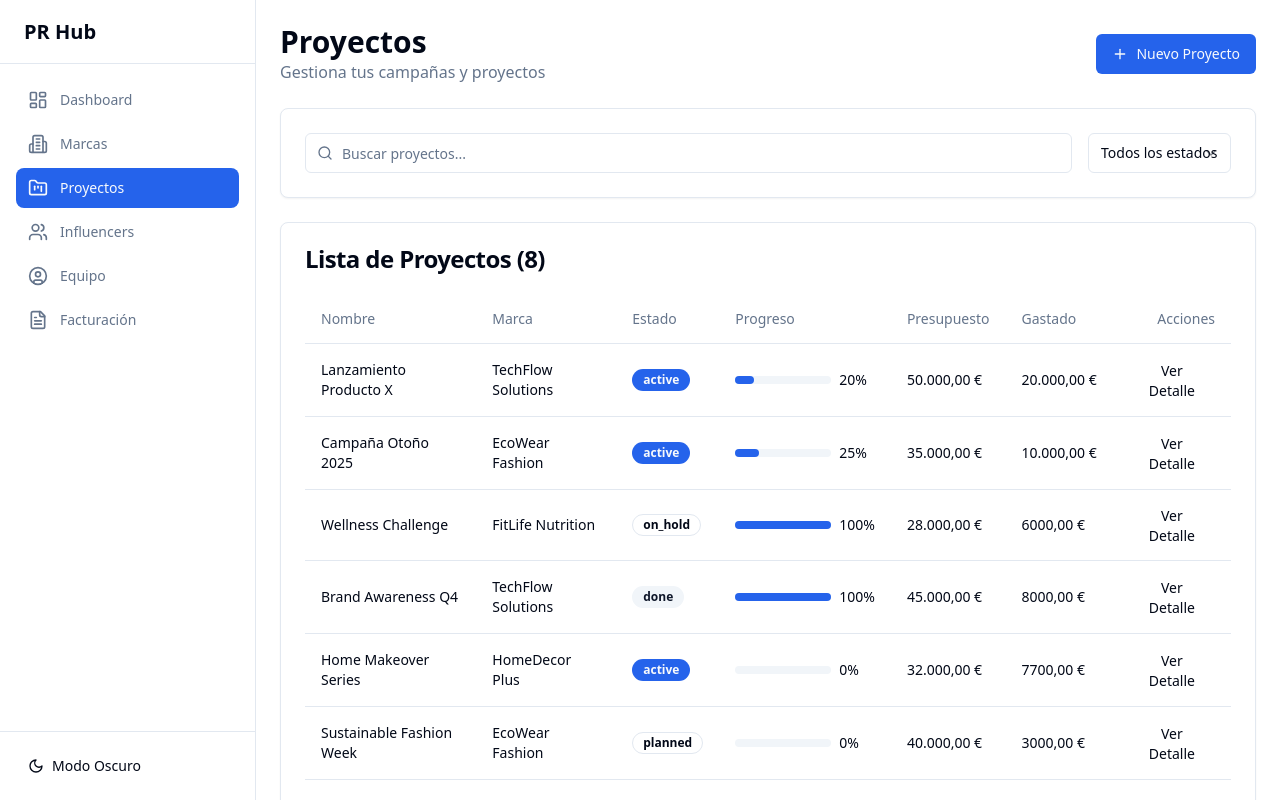
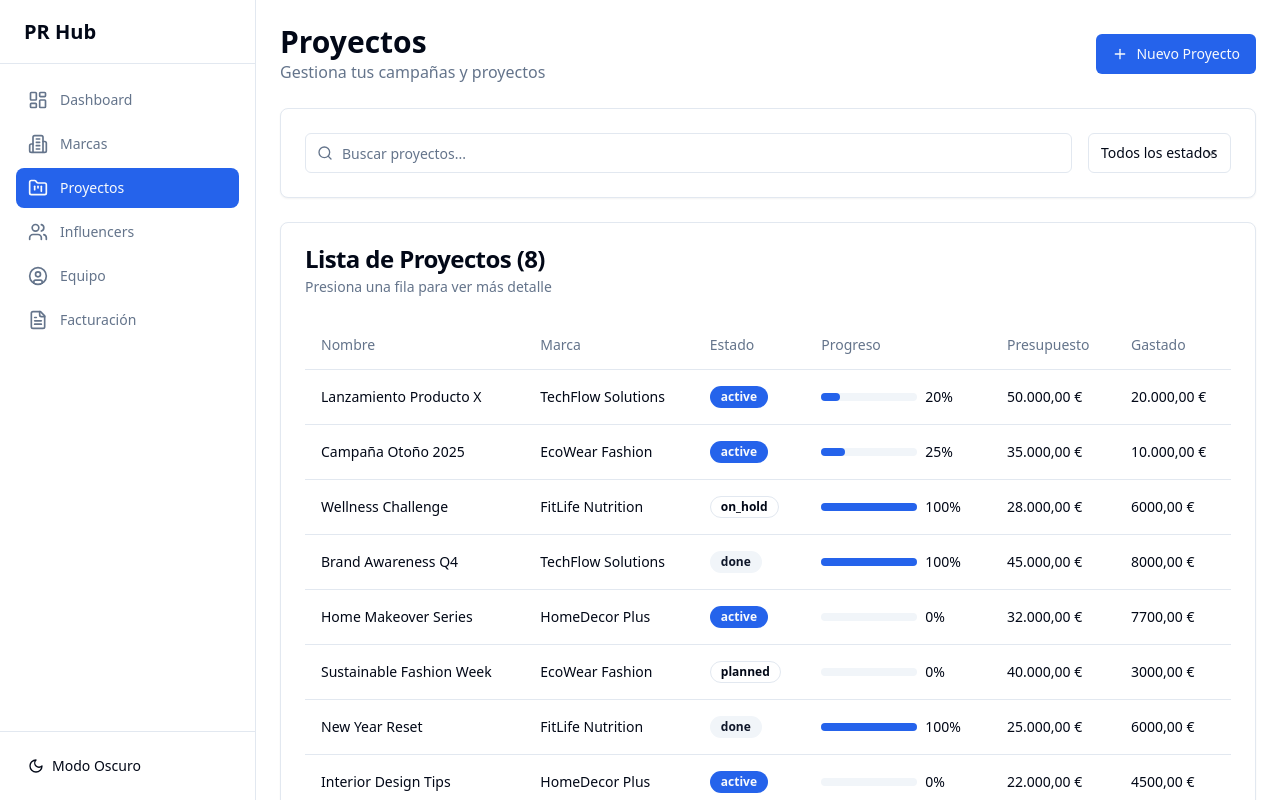
Before and after one commit to tomasrodriguez1/prhub_test2, a React (Vite) app: page /projects in a window 1280 px wide. Shown: the top 800 px of the page. Built offline with nearby package versions, Linux system fonts and the light colour scheme.

Commit message:
Ajustes de navegación

```diff
--- a/src/pages/BrandDetailPage.tsx
+++ b/src/pages/BrandDetailPage.tsx
@@ -1,4 +1,4 @@
-import { useParams, Link } from 'react-router-dom';
+import { useParams, useNavigate, Link } from 'react-router-dom';
 import { useStore } from '../store/useStore';
 import { Card, CardContent, CardHeader, CardTitle } from '../components/ui/card';
 import { Badge } from '../components/ui/badge';
@@ -10,6 +10,7 @@ import { Table, TableBody, TableCell, TableHead, TableHeader, TableRow } from '.
 export function BrandDetailPage() {
   const { id } = useParams<{ id: string }>();
   const { brands, invoices, projects, brandHistories, projectInfluencers, influencers } = useStore();
+  const navigate = useNavigate();
 
   const brand = brands.find((b) => b.id === id);
   if (!brand) {
@@ -170,6 +171,7 @@ export function BrandDetailPage() {
       <Card>
         <CardHeader>
           <CardTitle>Influencers Recurrentes</CardTitle>
+          <p className="text-sm text-muted-foreground mt-2">Presiona una fila para ver más detalle</p>
         </CardHeader>
         <CardContent>
           <Table>
@@ -179,23 +181,19 @@ export function BrandDetailPage() {
                 <TableHead>Plataformas</TableHead>
                 <TableHead>Alcance</TableHead>
                 <TableHead>Tarifa Base</TableHead>
-                <TableHead className="text-right">Acciones</TableHead>
               </TableRow>
             </TableHeader>
             <TableBody>
               {brandInfluencers.map((inf) => (
-                <TableRow key={inf!.id}>
+                <TableRow
+                  key={inf!.id}
+                  className="cursor-pointer hover:bg-muted/50"
+                  onClick={() => navigate(`/influencers/${inf!.id}`)}
+                >
                   <TableCell className="font-medium">{inf!.nombre}</TableCell>
                   <TableCell>{inf!.plataformas.join(', ')}</TableCell>
                   <TableCell>{inf!.alcance.toLocaleString()}</TableCell>
                   <TableCell>{formatCurrency(inf!.tarifaBase)}</TableCell>
-                  <TableCell className="text-right">
-                    <Link to={`/influencers/${inf!.id}`}>
-                      <Button variant="ghost" size="sm">
-                        Ver Detalle
-                      </Button>
-                    </Link>
-                  </TableCell>
                 </TableRow>
               ))}
             </TableBody>
--- a/src/pages/BrandsPage.tsx
+++ b/src/pages/BrandsPage.tsx
@@ -1,5 +1,5 @@
 import { useState } from 'react';
-import { Link } from 'react-router-dom';
+import { useNavigate } from 'react-router-dom';
 import { useStore } from '../store/useStore';
 import { Card, CardContent, CardHeader, CardTitle } from '../components/ui/card';
 import { Input } from '../components/ui/input';
@@ -13,6 +13,7 @@ import { Select } from '../components/ui/select';
 
 export function BrandsPage() {
   const { brands, invoices } = useStore();
+  const navigate = useNavigate();
   const [searchQuery, setSearchQuery] = useState('');
   const [statusFilter, setStatusFilter] = useState<string>('all');
   const [createDialogOpen, setCreateDialogOpen] = useState(false);
@@ -70,6 +71,7 @@ export function BrandsPage() {
       <Card>
         <CardHeader>
           <CardTitle>Lista de Marcas ({filteredBrands.length})</CardTitle>
+          <p className="text-sm text-muted-foreground mt-2">Presiona una fila para ver más detalle</p>
         </CardHeader>
         <CardContent>
           <Table>
@@ -80,20 +82,19 @@ export function BrandsPage() {
                 <TableHead>País</TableHead>
                 <TableHead>Estado</TableHead>
                 <TableHead>Facturado</TableHead>
-                <TableHead className="text-right">Acciones</TableHead>
               </TableRow>
             </TableHeader>
             <TableBody>
               {filteredBrands.map((brand) => (
-                <TableRow key={brand.id}>
-                  <TableCell className="font-medium">
-                    <Link to={`/brands/${brand.id}`} className="hover:underline">
-                      {brand.nombre}
-                    </Link>
-                  </TableCell>
+                <TableRow
+                  key={brand.id}
+                  className="cursor-pointer hover:bg-muted/50"
+                  onClick={() => navigate(`/brands/${brand.id}`)}
+                >
+                  <TableCell className="font-medium">{brand.nombre}</TableCell>
                   <TableCell>{brand.sector}</TableCell>
                   <TableCell>{brand.pais}</TableCell>
-                  <TableCell>
+                  <TableCell onClick={(e) => e.stopPropagation()}>
                     <Badge
                       variant={
                         brand.estado === 'active'
@@ -107,13 +108,6 @@ export function BrandsPage() {
                     </Badge>
                   </TableCell>
                   <TableCell>{formatCurrency(getBrandRevenue(brand.id))}</TableCell>
-                  <TableCell className="text-right">
-                    <Link to={`/brands/${brand.id}`}>
-                      <Button variant="ghost" size="sm">
-                        Ver Detalle
-                      </Button>
-                    </Link>
-                  </TableCell>
                 </TableRow>
               ))}
             </TableBody>
--- a/src/pages/InfluencersPage.tsx
+++ b/src/pages/InfluencersPage.tsx
@@ -1,5 +1,5 @@
 import { useState } from 'react';
-import { Link } from 'react-router-dom';
+import { useNavigate } from 'react-router-dom';
 import { useStore } from '../store/useStore';
 import { Card, CardContent, CardHeader, CardTitle } from '../components/ui/card';
 import { Input } from '../components/ui/input';
@@ -11,6 +11,7 @@ import { Plus, Search } from 'lucide-react';
 
 export function InfluencersPage() {
   const { influencers } = useStore();
+  const navigate = useNavigate();
   const [searchQuery, setSearchQuery] = useState('');
 
   const filteredInfluencers = influencers.filter((inf) =>
@@ -50,6 +51,7 @@ export function InfluencersPage() {
       <Card>
         <CardHeader>
           <CardTitle>Lista de Influencers ({filteredInfluencers.length})</CardTitle>
+          <p className="text-sm text-muted-foreground mt-2">Presiona una fila para ver más detalle</p>
         </CardHeader>
         <CardContent>
           <Table>
@@ -60,21 +62,20 @@ export function InfluencersPage() {
                 <TableHead>Alcance</TableHead>
                 <TableHead>Tarifa Base</TableHead>
                 <TableHead>Etiquetas</TableHead>
-                <TableHead className="text-right">Acciones</TableHead>
               </TableRow>
             </TableHeader>
             <TableBody>
               {filteredInfluencers.map((influencer) => (
-                <TableRow key={influencer.id}>
-                  <TableCell className="font-medium">
-                    <Link to={`/influencers/${influencer.id}`} className="hover:underline">
-                      {influencer.nombre}
-                    </Link>
-                  </TableCell>
+                <TableRow
+                  key={influencer.id}
+                  className="cursor-pointer hover:bg-muted/50"
+                  onClick={() => navigate(`/influencers/${influencer.id}`)}
+                >
+                  <TableCell className="font-medium">{influencer.nombre}</TableCell>
                   <TableCell>{influencer.plataformas.join(', ')}</TableCell>
                   <TableCell>{influencer.alcance.toLocaleString()}</TableCell>
                   <TableCell>{formatCurrency(influencer.tarifaBase)}</TableCell>
-                  <TableCell>
+                  <TableCell onClick={(e) => e.stopPropagation()}>
                     <div className="flex flex-wrap gap-1">
                       {influencer.etiquetas.slice(0, 2).map((tag) => (
                         <Badge key={tag} variant="outline" className="text-xs">
@@ -88,13 +89,6 @@ export function InfluencersPage() {
                       )}
                     </div>
                   </TableCell>
-                  <TableCell className="text-right">
-                    <Link to={`/influencers/${influencer.id}`}>
-                      <Button variant="ghost" size="sm">
-                        Ver Detalle
-                      </Button>
-                    </Link>
-                  </TableCell>
                 </TableRow>
               ))}
             </TableBody>
--- a/src/pages/ProjectDetailPage.tsx
+++ b/src/pages/ProjectDetailPage.tsx
@@ -1,4 +1,4 @@
-import { useParams, Link } from 'react-router-dom';
+import { useParams, useNavigate, Link } from 'react-router-dom';
 import { useStore } from '../store/useStore';
 import { Card, CardContent, CardHeader, CardTitle } from '../components/ui/card';
 import { Badge } from '../components/ui/badge';
@@ -15,6 +15,7 @@ import { Table, TableBody, TableCell, TableHead, TableHeader, TableRow } from '.
 export function ProjectDetailPage() {
   const { id } = useParams<{ id: string }>();
   const { projects, brands, tasks, projectInfluencers, influencers } = useStore();
+  const navigate = useNavigate();
   const [taskDialogOpen, setTaskDialogOpen] = useState(false);
 
   const project = projects.find((p) => p.id === id);
@@ -114,6 +115,7 @@ export function ProjectDetailPage() {
             <Users className="h-5 w-5" />
             Influencers Asignados
           </CardTitle>
+          <p className="text-sm text-muted-foreground mt-2">Presiona una fila para ver más detalle</p>
         </CardHeader>
         <CardContent>
           <Table>
@@ -122,22 +124,18 @@ export function ProjectDetailPage() {
                 <TableHead>Nombre</TableHead>
                 <TableHead>Rol</TableHead>
                 <TableHead>Costo Acuerdo</TableHead>
-                <TableHead className="text-right">Acciones</TableHead>
               </TableRow>
             </TableHeader>
             <TableBody>
               {projectInfs.map((pi) => (
-                <TableRow key={`${pi.projectId}-${pi.influencerId}`}>
+                <TableRow
+                  key={`${pi.projectId}-${pi.influencerId}`}
+                  className="cursor-pointer hover:bg-muted/50"
+                  onClick={() => navigate(`/influencers/${pi.influencerId}`)}
+                >
                   <TableCell className="font-medium">{pi.influencer!.nombre}</TableCell>
                   <TableCell>{pi.rol}</TableCell>
                   <TableCell>{formatCurrency(pi.costoAcuerdo)}</TableCell>
-                  <TableCell className="text-right">
-                    <Link to={`/influencers/${pi.influencerId}`}>
-                      <Button variant="ghost" size="sm">
-                        Ver Detalle
-                      </Button>
-                    </Link>
-                  </TableCell>
                 </TableRow>
               ))}
             </TableBody>
--- a/src/pages/ProjectsPage.tsx
+++ b/src/pages/ProjectsPage.tsx
@@ -1,5 +1,5 @@
 import { useState } from 'react';
-import { Link } from 'react-router-dom';
+import { useNavigate } from 'react-router-dom';
 import { useStore } from '../store/useStore';
 import { Card, CardContent, CardHeader, CardTitle } from '../components/ui/card';
 import { Input } from '../components/ui/input';
@@ -12,6 +12,7 @@ import { Select } from '../components/ui/select';
 
 export function ProjectsPage() {
   const { projects, brands, tasks } = useStore();
+  const navigate = useNavigate();
   const [searchQuery, setSearchQuery] = useState('');
   const [statusFilter, setStatusFilter] = useState<string>('all');
 
@@ -76,6 +77,7 @@ export function ProjectsPage() {
       <Card>
         <CardHeader>
           <CardTitle>Lista de Proyectos ({filteredProjects.length})</CardTitle>
+          <p className="text-sm text-muted-foreground mt-2">Presiona una fila para ver más detalle</p>
         </CardHeader>
         <CardContent>
           <Table>
@@ -87,7 +89,6 @@ export function ProjectsPage() {
                 <TableHead>Progreso</TableHead>
                 <TableHead>Presupuesto</TableHead>
                 <TableHead>Gastado</TableHead>
-                <TableHead className="text-right">Acciones</TableHead>
               </TableRow>
             </TableHeader>
             <TableBody>
@@ -96,14 +97,14 @@ export function ProjectsPage() {
                 const progress = getProjectProgress(project.id);
                 const spent = getProjectSpent(project.id);
                 return (
-                  <TableRow key={project.id}>
-                    <TableCell className="font-medium">
-                      <Link to={`/projects/${project.id}`} className="hover:underline">
-                        {project.nombre}
-                      </Link>
-                    </TableCell>
+                  <TableRow
+                    key={project.id}
+                    className="cursor-pointer hover:bg-muted/50"
+                    onClick={() => navigate(`/projects/${project.id}`)}
+                  >
+                    <TableCell className="font-medium">{project.nombre}</TableCell>
                     <TableCell>{brand?.nombre || 'N/A'}</TableCell>
-                    <TableCell>
+                    <TableCell onClick={(e) => e.stopPropagation()}>
                       <Badge
                         variant={
                           project.estado === 'active'
@@ -129,13 +130,6 @@ export function ProjectsPage() {
                     </TableCell>
                     <TableCell>{formatCurrency(project.presupuesto)}</TableCell>
                     <TableCell>{formatCurrency(spent)}</TableCell>
-                    <TableCell className="text-right">
-                      <Link to={`/projects/${project.id}`}>
-                        <Button variant="ghost" size="sm">
-                          Ver Detalle
-                        </Button>
-                      </Link>
-                    </TableCell>
                   </TableRow>
                 );
               })}
```
